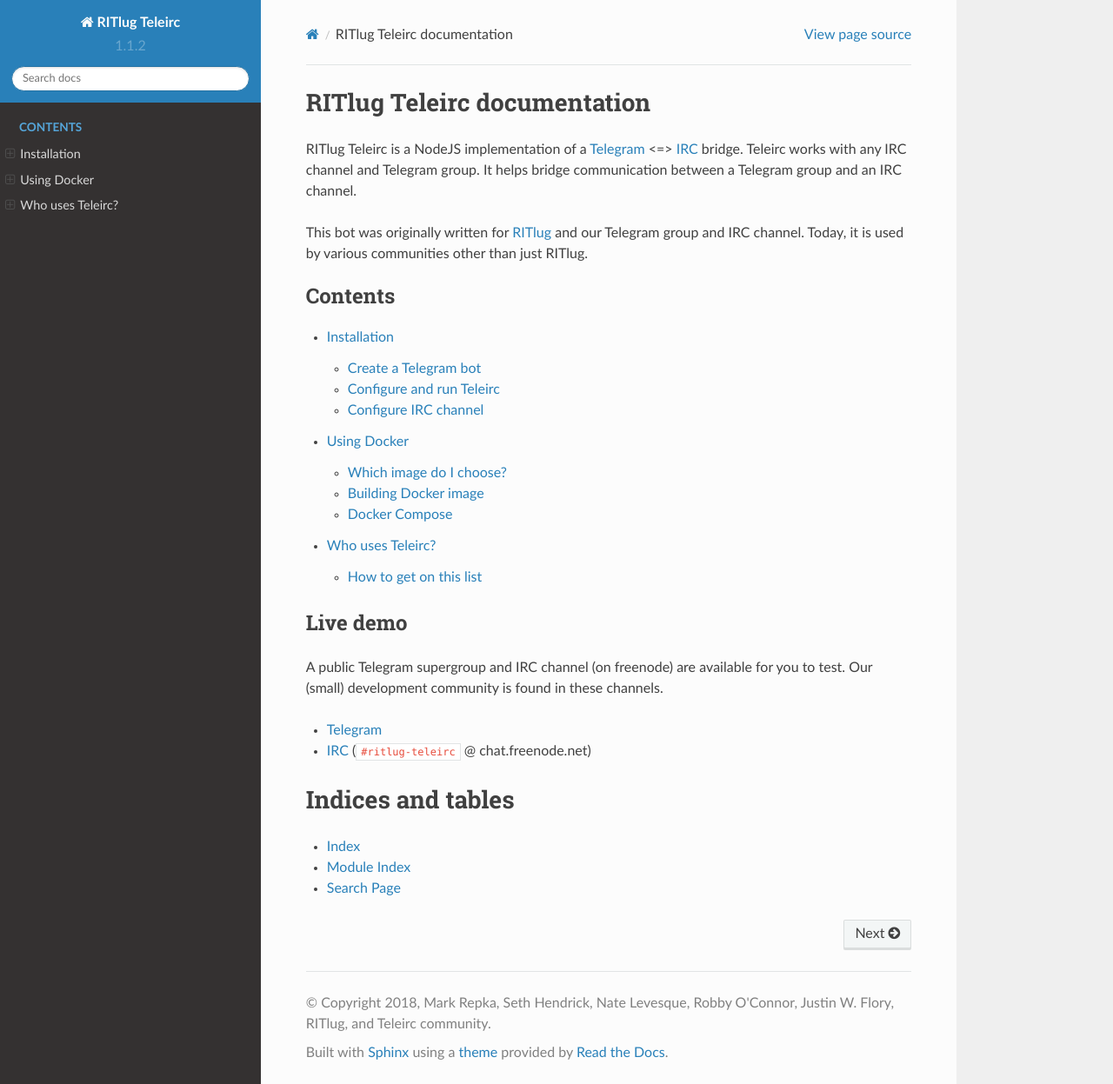
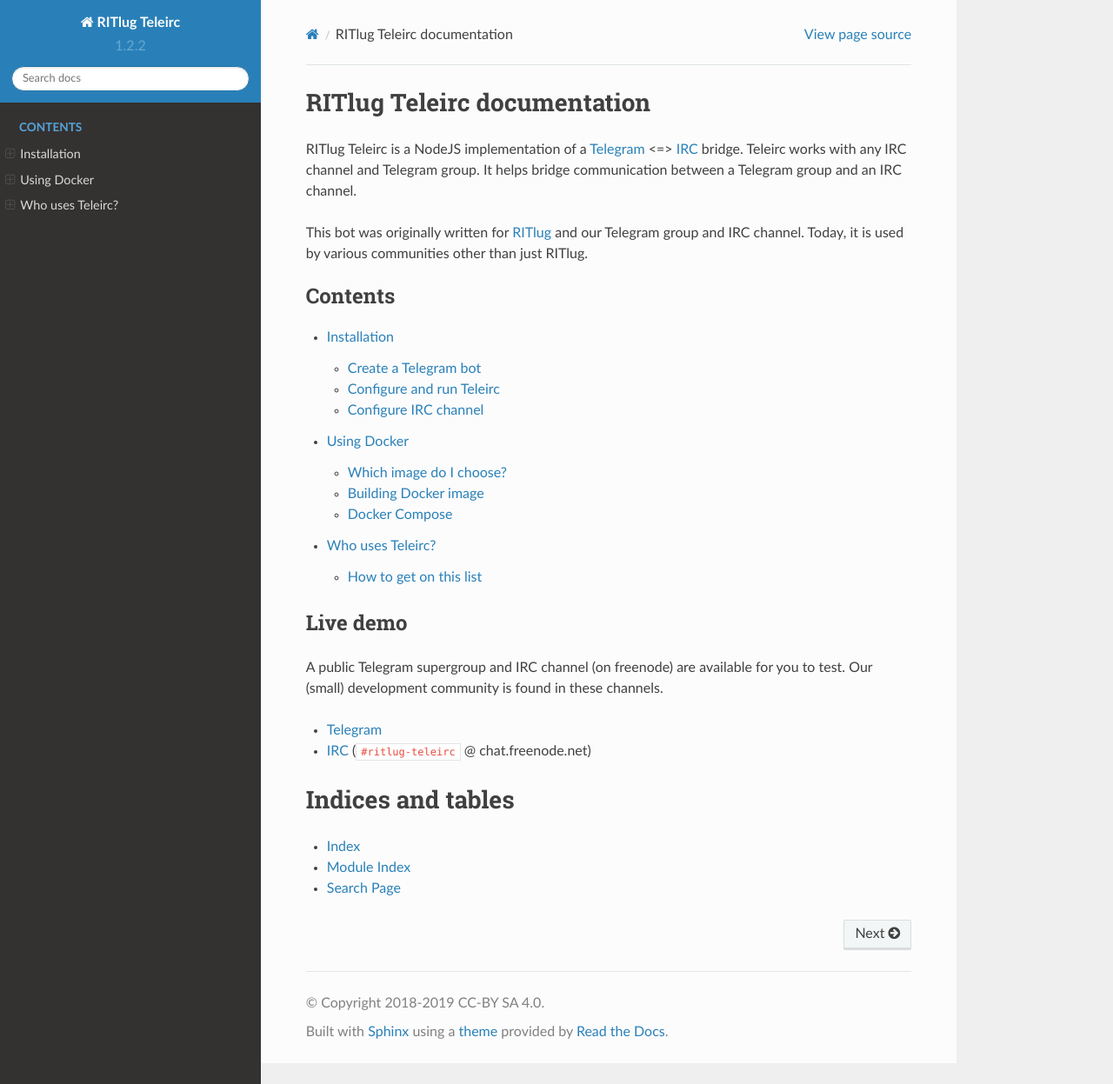
Before and after one commit to RITlug/teleirc, a Sphinx documentation site: the page built from docs/index.rst, in a window 1280 px wide and 1247 px high. Shown: the whole window at 87% size. Built offline with Sphinx 7.4.7 and the Read the Docs theme 2.0.0, drawn with Linux system fonts in a browser that asks for light colours; formulas are drawn with MathJax 3.

Commit message:
docs: Update version to v1.2.2, fix PEP-8 warnings

```diff
--- a/docs/conf.py
+++ b/docs/conf.py
@@ -12,6 +12,8 @@
 #
 # All configuration values have a default; values that are commented out
 # serve to show the default.
+
+import sphinx_rtd_theme
 
 # If extensions (or modules to document with autodoc) are in another directory,
 # add these directories to sys.path here. If the directory is relative to the
@@ -47,17 +49,24 @@
 
 # General information about the project.
 project = 'RITlug Teleirc'
-copyright = '2018, Mark Repka, Seth Hendrick, Nate Levesque, Robby O\'Connor, Justin W. Flory, RITlug, and Teleirc community'
-author = 'Mark Repka, Seth Hendrick, Nate Levesque, Robby O\'Connor, Justin W. Flory, RITlug, and Teleirc community'
+copyright = '2018-2019 CC-BY SA 4.0'
+author = \
+    'Mark Repka, ' \
+    'Seth Hendrick, ' \
+    'Nate Levesque, ' \
+    'Robby O\'Connor, ' \
+    'Justin W. Flory, ' \
+    'RITlug, ' \
+    'and Teleirc community'
 
 # The version info for the project you're documenting, acts as replacement for
 # |version| and |release|, also used in various other places throughout the
 # built documents.
 #
 # The short X.Y version.
-version = '1.1.2'
+version = '1.2.2'
 # The full version, including alpha/beta/rc tags.
-release = '1.1.2'
+release = '1.2.2'
 
 # The language for content autogenerated by Sphinx. Refer to documentation
 # for a list of supported languages.
@@ -83,7 +92,6 @@
 # The theme to use for HTML and HTML Help pages.  See the documentation for
 # a list of builtin themes.
 #
-import sphinx_rtd_theme
 html_theme = 'sphinx_rtd_theme'
 html_theme_path = [sphinx_rtd_theme.get_html_theme_path()]
 
@@ -145,7 +153,8 @@
 #  author, documentclass [howto, manual, or own class]).
 latex_documents = [
     (master_doc, 'RITlugTeleirc.tex', 'RITlug Teleirc Documentation',
-     'Mark Repka, Seth Hendrick, Nate Levesque, Robby O\'Connor, Justin W. Flory, RITlug, and Teleirc community', 'manual'),
+     'Mark Repka, Seth Hendrick, Nate Levesque, Robby O\'Connor, '
+     'Justin W. Flory, RITlug, and Teleirc community', 'manual'),
 ]
 
 
@@ -171,7 +180,6 @@
 ]
 
 
-
 # -- Options for Epub output ----------------------------------------------
 
 # Bibliographic Dublin Core info.
```
